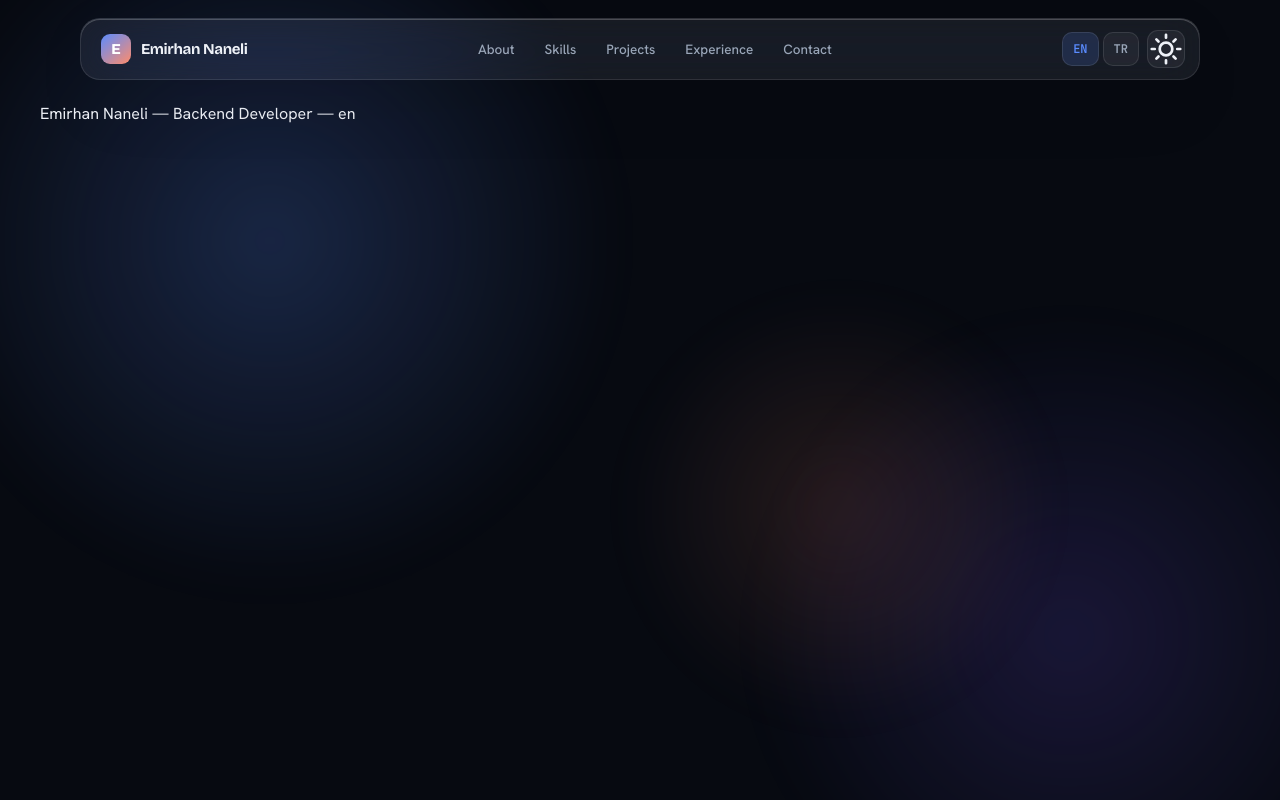
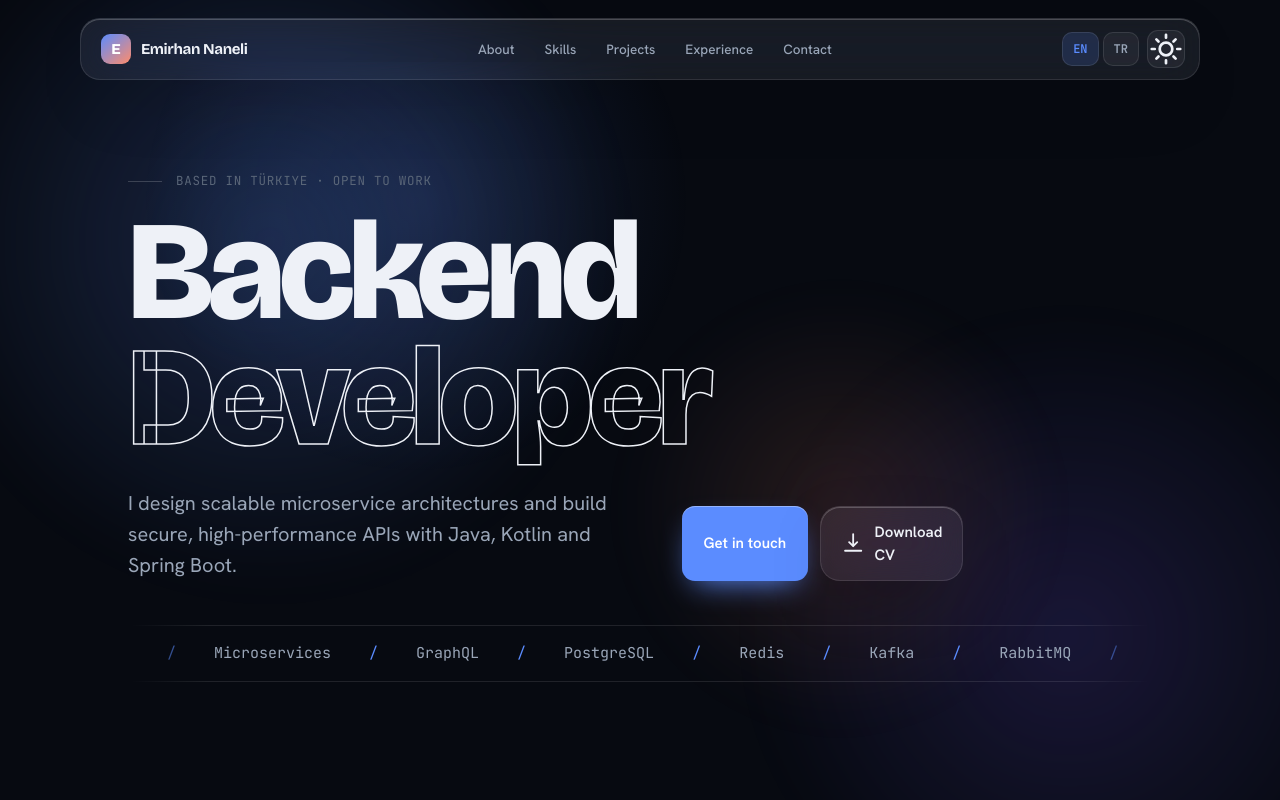
Before and after one commit to emirhannaneli/emirhannaneli, a Next.js app: page / in a window 1280 px wide. Built offline with nearby package versions, Linux system fonts and the light colour scheme.

Commit message:
feat: editorial hero with spotlight and tech marquee

```diff
--- /dev/null
+++ b/components/hero-editorial.tsx
@@ -0,0 +1,51 @@
+import type { SiteContent } from "@/lib/content";
+import { marquee, profile } from "@/lib/data";
+import { icons } from "@/lib/icons";
+import { Reveal } from "./reveal";
+import { HeroSpotlight } from "./hero-spotlight";
+
+export function HeroEditorial({ content }: { content: SiteContent }) {
+  const { hero } = content;
+  return (
+    <header id="top" className="relative mx-auto max-w-[1120px] px-[clamp(20px,5vw,48px)] pt-[clamp(56px,9vw,110px)] pb-[clamp(40px,6vw,72px)]">
+      <HeroSpotlight />
+      <Reveal>
+        <div className="mb-[18px] flex items-center gap-[14px] font-mono text-[12.5px] uppercase tracking-[.06em]" style={{ color: "var(--faint)" }}>
+          <span className="h-px w-[34px]" style={{ background: "var(--border-2)" }} />{hero.kicker}
+        </div>
+      </Reveal>
+      <Reveal delay={60}>
+        <h1 className="emn-hero-edit m-0 mb-[26px] font-display font-extrabold leading-[.9] tracking-[-.04em]" style={{ fontSize: "clamp(56px,11vw,150px)" }}>
+          <span className="emn-sr-only">{profile.name} — Backend Developer</span>
+          <span aria-hidden>Backend<br /><span style={{ color: "transparent", WebkitTextStroke: "1.5px var(--text)" }}>Developer</span></span>
+        </h1>
+      </Reveal>
+      <div className="emn-grid2 grid items-end gap-9" style={{ gridTemplateColumns: "1.1fr 1fr" }}>
+        <Reveal delay={120}>
+          <p className="m-0 max-w-[32em] text-[clamp(16px,2vw,20px)] leading-[1.55]" style={{ color: "var(--dim)" }}>{hero.tagline}</p>
+        </Reveal>
+        <Reveal delay={160}>
+          <div className="flex flex-wrap gap-3">
+            <a href="#contact" className="inline-flex items-center gap-2 rounded-[13px] px-[22px] py-[14px] text-[15px] font-semibold text-white no-underline transition-transform hover:-translate-y-[2px]" style={{ background: "var(--accent)", boxShadow: "0 12px 30px -12px var(--accent), inset 0 1px 0 rgba(255,255,255,.35)" }}>{hero.ctaPrimary}</a>
+            <a href={profile.cvPath} download className="emn-panel-2 inline-flex items-center gap-[9px] rounded-[13px] border-[var(--border-2)] px-5 py-[14px] text-[15px] font-semibold no-underline" style={{ color: "var(--text)" }}>
+              {icons.download}{hero.ctaSecondary}<span className="emn-sr-only">(PDF)</span>
+            </a>
+          </div>
+        </Reveal>
+      </div>
+      <Reveal delay={220}>
+        <div className="mt-[44px] overflow-hidden border-y py-4" style={{ borderColor: "var(--border)", WebkitMaskImage: "linear-gradient(90deg,transparent,#000 8%,#000 92%,transparent)", maskImage: "linear-gradient(90deg,transparent,#000 8%,#000 92%,transparent)" }}>
+          <div className="emn-marquee-track flex w-max gap-[38px] font-mono text-[15px] hover:[animation-play-state:paused] focus-within:[animation-play-state:paused]" style={{ animation: "emnMarquee 28s linear infinite", color: "var(--dim)" }} tabIndex={0} aria-label={marquee.join(", ")}>
+            {[0, 1].map((copy) => (
+              <span key={copy} aria-hidden={copy === 1} className="flex items-center gap-[38px]">
+                {marquee.map((m) => (
+                  <span key={m} className="inline-flex items-center gap-[38px]">{m}<span style={{ color: "var(--accent)" }}>/</span></span>
+                ))}
+              </span>
+            ))}
+          </div>
+        </div>
+      </Reveal>
+    </header>
+  );
+}
--- /dev/null
+++ b/components/hero-spotlight.tsx
@@ -0,0 +1,22 @@
+"use client";
+import { useEffect, useRef } from "react";
+
+export function HeroSpotlight() {
+  const ref = useRef<HTMLDivElement>(null);
+  useEffect(() => {
+    if (window.matchMedia("(prefers-reduced-motion: reduce)").matches) return; // spec §8/§11
+    const host = ref.current?.parentElement;
+    if (!host) return;
+    const onMove = (e: PointerEvent) => {
+      const r = host.getBoundingClientRect();
+      host.style.setProperty("--mx", `${((e.clientX - r.left) / r.width) * 100}%`);
+      host.style.setProperty("--my", `${((e.clientY - r.top) / r.height) * 100}%`);
+    };
+    host.addEventListener("pointermove", onMove);
+    return () => host.removeEventListener("pointermove", onMove);
+  }, []);
+  return (
+    <div ref={ref} aria-hidden className="pointer-events-none absolute inset-x-0 top-0 -z-[1] h-full rounded-[30px]"
+      style={{ background: "radial-gradient(420px circle at var(--mx,30%) var(--my,20%),var(--accent-soft),transparent 65%)" }} />
+  );
+}
--- a/components/portfolio.tsx
+++ b/components/portfolio.tsx
@@ -2,8 +2,8 @@ import type { SiteContent } from "@/lib/content";
 import type { LocaleCode } from "@/lib/i18n";
 import { AmbientBg } from "./ambient-bg";
 import { Nav } from "./nav";
+import { HeroEditorial } from "./hero-editorial";
 // Section imports are added by later tasks:
-// import { HeroEditorial } from "./hero-editorial"; ...
 
 export function Portfolio({ content, locale }: { content: SiteContent; locale: LocaleCode }) {
   return (
@@ -12,8 +12,8 @@ export function Portfolio({ content, locale }: { content: SiteContent; locale: L
       <div className="relative z-[2]">
         <Nav content={content} locale={locale} />
         <main id="main">
-          {/* <HeroEditorial content={content} /> ... sections added in Tasks 10–15 */}
-          <p style={{ padding: 40 }}>{content.meta.title} — {locale}</p>
+          <HeroEditorial content={content} />
+          {/* ... sections added in Tasks 10–15 */}
         </main>
       </div>
     </div>
```
